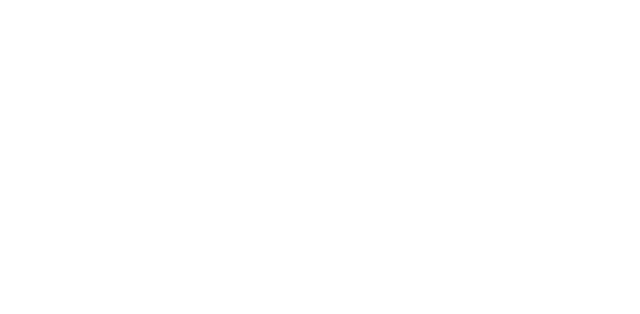
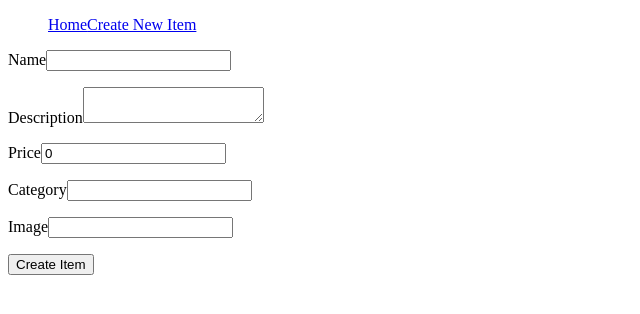
Before and after one commit to SWE-18-Multiverse/inventory-app, a React (Vite) app in the folder client/: page /new-item in a window 1280 px wide. Before the commit this address had no page. Shown: the top 314 px of the page, without its empty margins (0-640 px from the left). Built offline with nearby package versions, Linux system fonts and the light colour scheme.

Commit message:
Created navbar and layout.jsx

```diff
--- a/client/public/style.css
+++ b/client/public/style.css
@@ -28,4 +28,6 @@
   color: black;
 }
 
+
+
 /* SINGLE ITEM */
--- a/client/src/components/Inventory.jsx
+++ b/client/src/components/Inventory.jsx
@@ -1,10 +1,8 @@
 import { useEffect, useState, useCallback } from "react";
 import { Link } from "react-router-dom";
-import AddForm from './AddForm'
 
 function Inventory() {
   const [items, setItems] = useState([]);
-  const [isAddingItem, setIsAddingItem] = useState(false);
 
   const fetchItems = useCallback( async ()=>{
     const response = await fetch("http://localhost:3000/items");
@@ -20,19 +18,10 @@
     document.title = "Inventory";
   }, []);
 
-  const handleClick = () => {
-    setIsAddingItem(!isAddingItem)
-  }
-
-  const hideForm = ()=>{
-    setIsAddingItem(false)
-  }
-
   return (
     <>
       <h1>Welcome to our Inventory</h1>
-      <button onClick={handleClick}>Add Item</button>
-      {isAddingItem && <AddForm fetchItems={fetchItems} hideForm={hideForm}/>}
+
       <ul className="inventory-container">
         {items.map((item) => (
           <li key={item.id}>
--- /dev/null
+++ b/client/src/components/Layout.jsx
@@ -0,0 +1,19 @@
+import { NavLink, Outlet } from "react-router-dom";
+
+function Layout() {
+  return (
+    <>
+      <nav>
+        <ul>
+          <NavLink to="/">Home</NavLink>
+          <NavLink to="/new-item">Create New Item</NavLink>
+        </ul>
+      </nav>
+      <main>
+        <Outlet />
+      </main>
+    </>
+  );
+}
+
+export default Layout;
--- a/client/src/main.jsx
+++ b/client/src/main.jsx
@@ -3,16 +3,22 @@
 import { BrowserRouter, Route, Routes } from "react-router-dom";
 import Inventory from "./components/Inventory.jsx";
 import Item from "./components/Item.jsx";
+import Layout from "./components/Layout.jsx";
+import AddForm from "./components/AddForm.jsx";
 
 const container = document.getElementById("root");
 const root = createRoot(container);
+
 
 root.render(
   <StrictMode>
     <BrowserRouter>
       <Routes>
-        <Route path="/" element={<Inventory />} />
-        <Route path="/items/:id" element={<Item />} />
+        <Route path="/" element={<Layout />}>
+          <Route index element={<Inventory />} />
+          <Route path="/items/:id" element={<Item />} />
+          <Route path="/new-item" element={<AddForm />} />
+        </Route>
       </Routes>
     </BrowserRouter>
   </StrictMode>,
```
Also changed, not shown: 2 other files (tests, documents, lock files or other folders).
